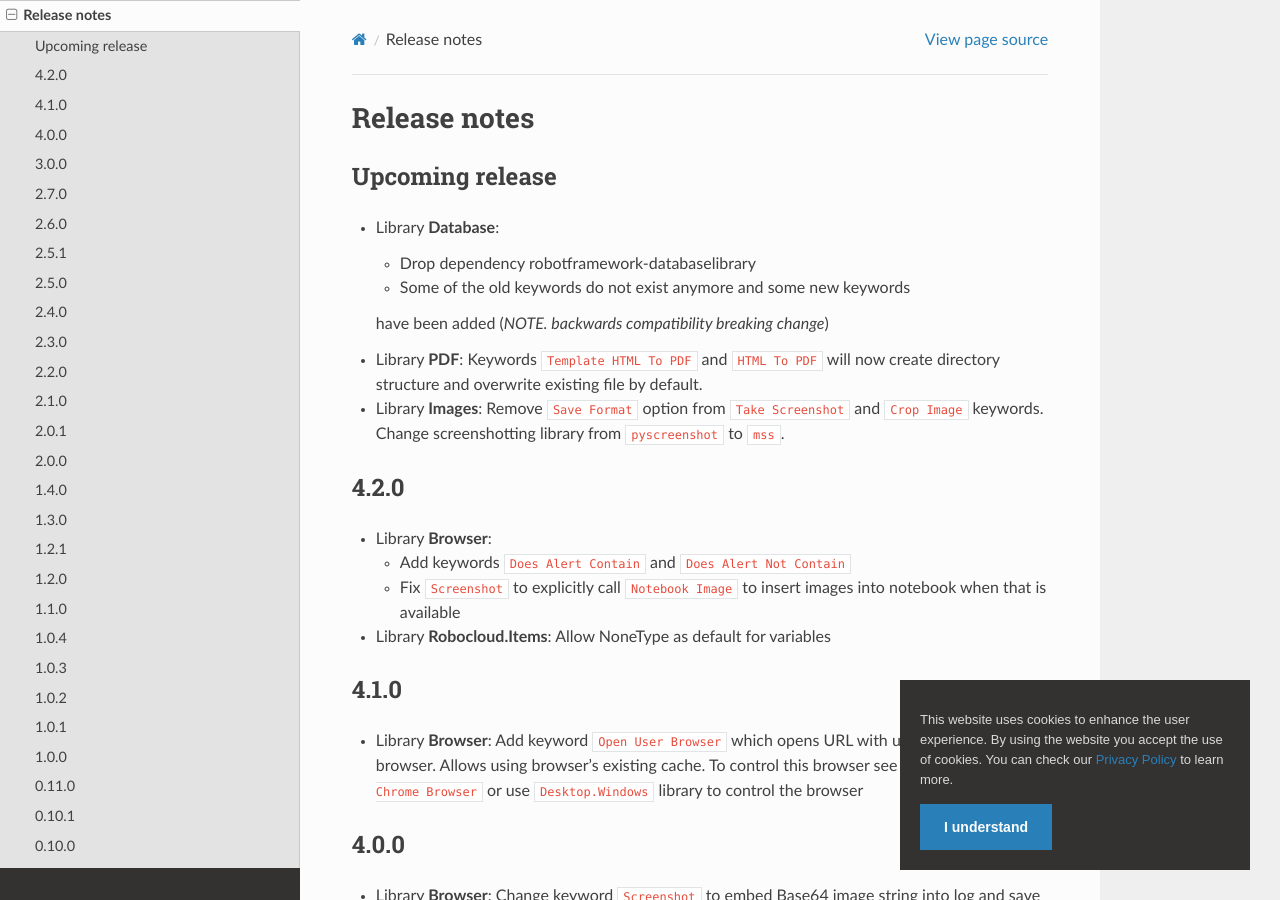
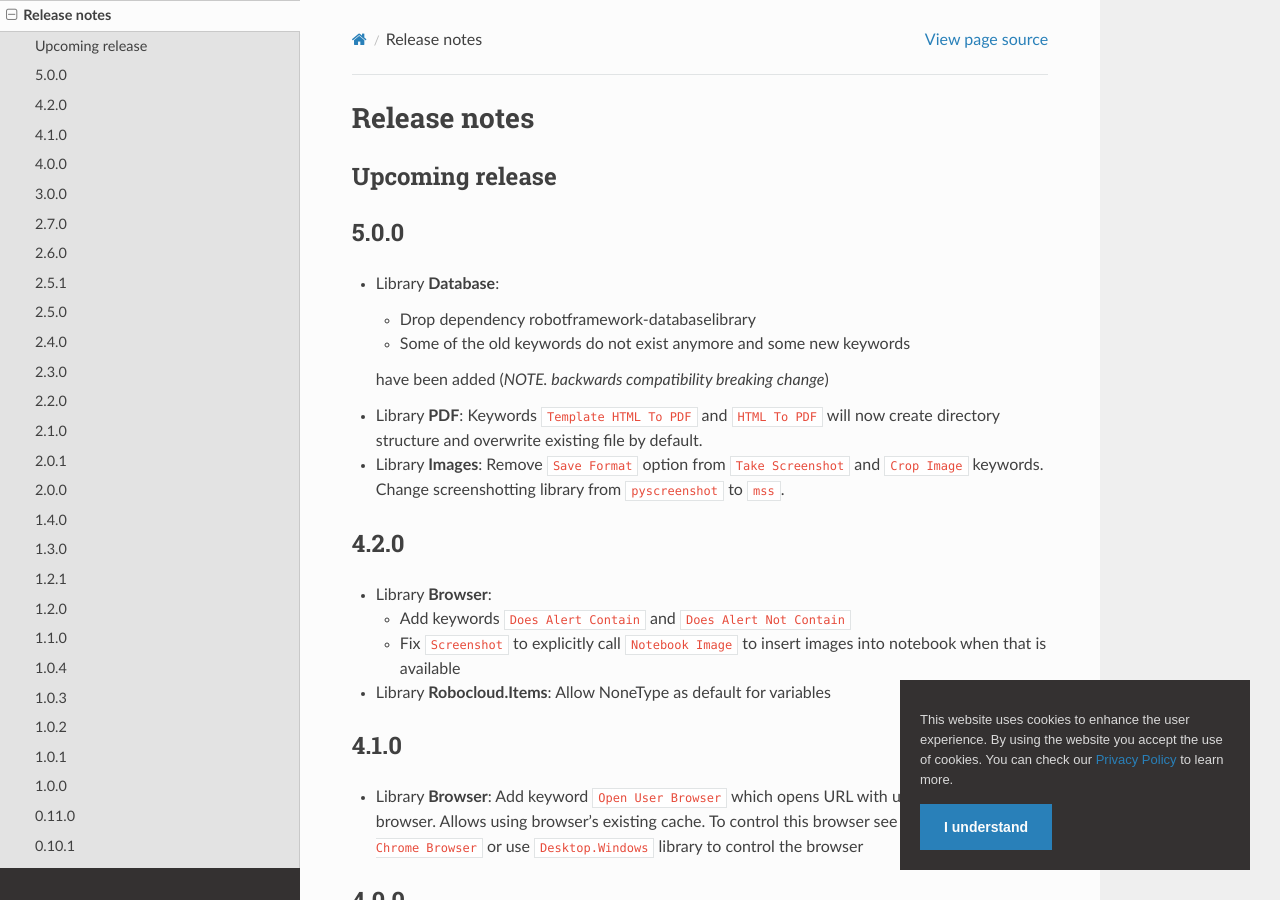
Before and after one commit to coderprovider/Framework-RPA, a Sphinx documentation site: the page built from docs/source/releasenotes.rst, in a window 1280 px wide and 900 px high. Built offline with Sphinx 7.4.7 and the Read the Docs theme 2.0.0, drawn with Linux system fonts in a browser that asks for light colours; pages that are not in the unit, such as notebooks, are missing from menus.

Commit message:
main: release 5.0.0

```diff
--- a/docs/source/releasenotes.rst
+++ b/docs/source/releasenotes.rst
@@ -3,6 +3,9 @@ Release notes
 
 Upcoming release
 ----------------
+
+5.0.0
+-----
 
 - Library **Database**:
 
```
Also changed, not shown: 2 other files.
